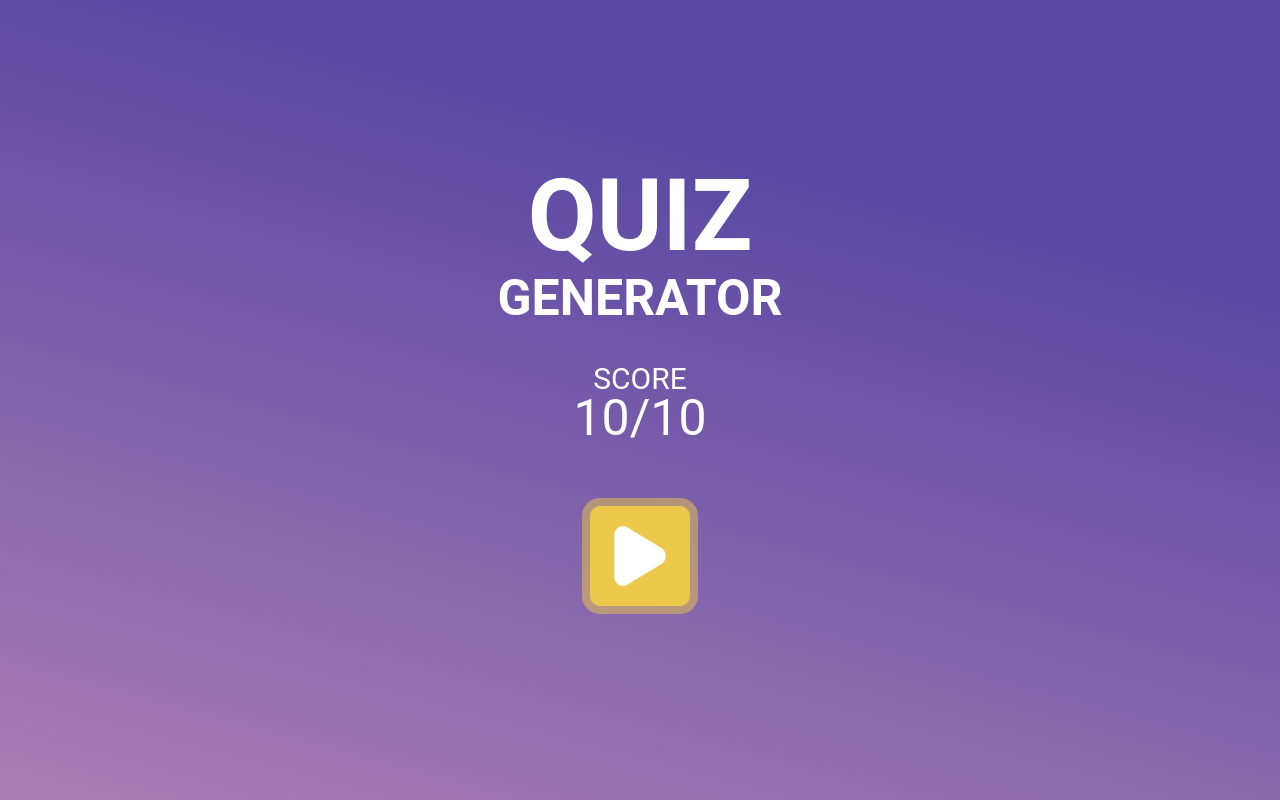
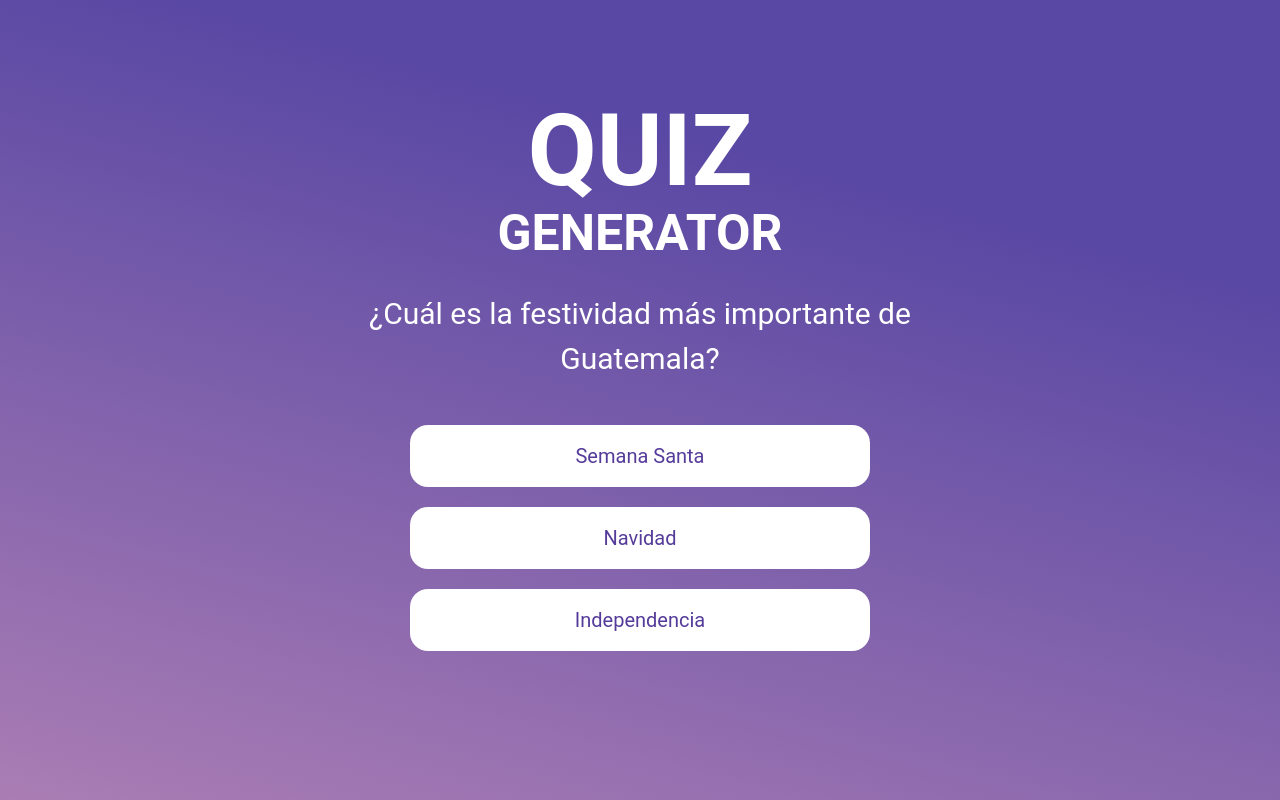
Before and after one commit to DanielEnGitHub/quiz-generator, a React (Vite) app: page / in a window 1280 px wide. Both pictures are taken after a click on the button 639 px from the left and 555 px from the top of the page. Built offline with nearby package versions, Linux system fonts and the light colour scheme.

Commit message:
vista de preguntas agregada

```diff
--- a/src/App.tsx
+++ b/src/App.tsx
@@ -1,12 +1,7 @@
 import { ChakraProvider } from "@chakra-ui/react";
-import { useQuestionsStore } from "./store/questions";
 import Home from "./Home";
 
 function App() {
-  const questions = useQuestionsStore((state) => state.questions);
-
-  console.log(questions, "questions");
-
   return (
     <ChakraProvider>
       <Home />
--- /dev/null
+++ b/src/Game.tsx
@@ -0,0 +1,53 @@
+import { List, ListItem, Stack } from "@chakra-ui/react";
+import { ContentComponent } from "./components/Text";
+import { useQuestionsStore } from "./store/questions";
+import { type IQuestions } from "./types";
+
+const CardQuestion = ({ questionInfo }: { questionInfo: IQuestions }) => {
+  return (
+    <Stack maxW={{base:"400px", lg:"550px"}}>
+      <ContentComponent content={questionInfo.question} textAlign="center" />
+      <List mt={4}>
+        {questionInfo.answers.map((answer, index) => (
+          <ListItem
+            textAlign="center"
+            key={index}
+            bgColor="white"
+            color="purple.700"
+            borderRadius="18px"
+            fontSize={{ base: "16px", lg: "20px" }}
+            p={{ base: 3, lg: 4 }}
+            my={5}
+            mx="auto"
+            cursor="pointer"
+            _hover={{
+              bgColor: "purple.400",
+              color: "white",
+            }}
+            transition="all 0.3s"
+            w={{ base: "250px", lg: "460px" }}
+          >
+            {answer}
+          </ListItem>
+        ))}
+      </List>
+    </Stack>
+  );
+};
+
+const Game = () => {
+  const questions = useQuestionsStore((state) => state.questions);
+  const currentQuestionIndex = useQuestionsStore(
+    (state) => state.currentQuestionIndex
+  );
+
+  const questionInfo = questions[currentQuestionIndex];
+
+  return (
+    <Stack>
+      <CardQuestion questionInfo={questionInfo} />
+    </Stack>
+  );
+};
+
+export default Game;
--- a/src/Home.tsx
+++ b/src/Home.tsx
@@ -1,8 +1,11 @@
 import { Box, Flex } from "@chakra-ui/react";
 import { SubTitleComponent, TitleComponent } from "./components/Text";
 import Menu from "./Menu";
+import { useQuestionsStore } from "./store/questions";
+import Game from "./Game";
 
 const Home = () => {
+  const questions = useQuestionsStore((state) => state.questions);
   return (
     <Box
       position={"relative"}
@@ -26,7 +29,7 @@ const Home = () => {
         >
           <TitleComponent content="QUIZ" fontWeight="bold" />
           <SubTitleComponent content="GENERATOR" fontWeight="bold" />
-          <Menu />
+          {questions.length > 0 ? <Game /> : <Menu />}
         </Flex>
       </Flex>
     </Box>
--- a/src/Start.tsx
+++ /dev/null
@@ -1,5 +0,0 @@
-const Start = () => {
-  return <button> Start Quiz </button>;
-};
-
-export default Start;
--- a/src/components/Text/ContentComponent.tsx
+++ b/src/components/Text/ContentComponent.tsx
@@ -3,12 +3,18 @@ import { Text } from "@chakra-ui/react";
 const ContentComponent = ({
   content = "",
   fontWeight = "normal",
+  textAlign = "left",
 }: {
   content: string;
   fontWeight?: string;
+  textAlign?: any;
 }) => {
   return (
-    <Text fontSize={{ base: "20px", lg: "30px" }} fontWeight={fontWeight}>
+    <Text
+      fontSize={{ base: "20px", lg: "30px" }}
+      fontWeight={fontWeight}
+      textAlign={textAlign}
+    >
       {content}
     </Text>
   );
```
